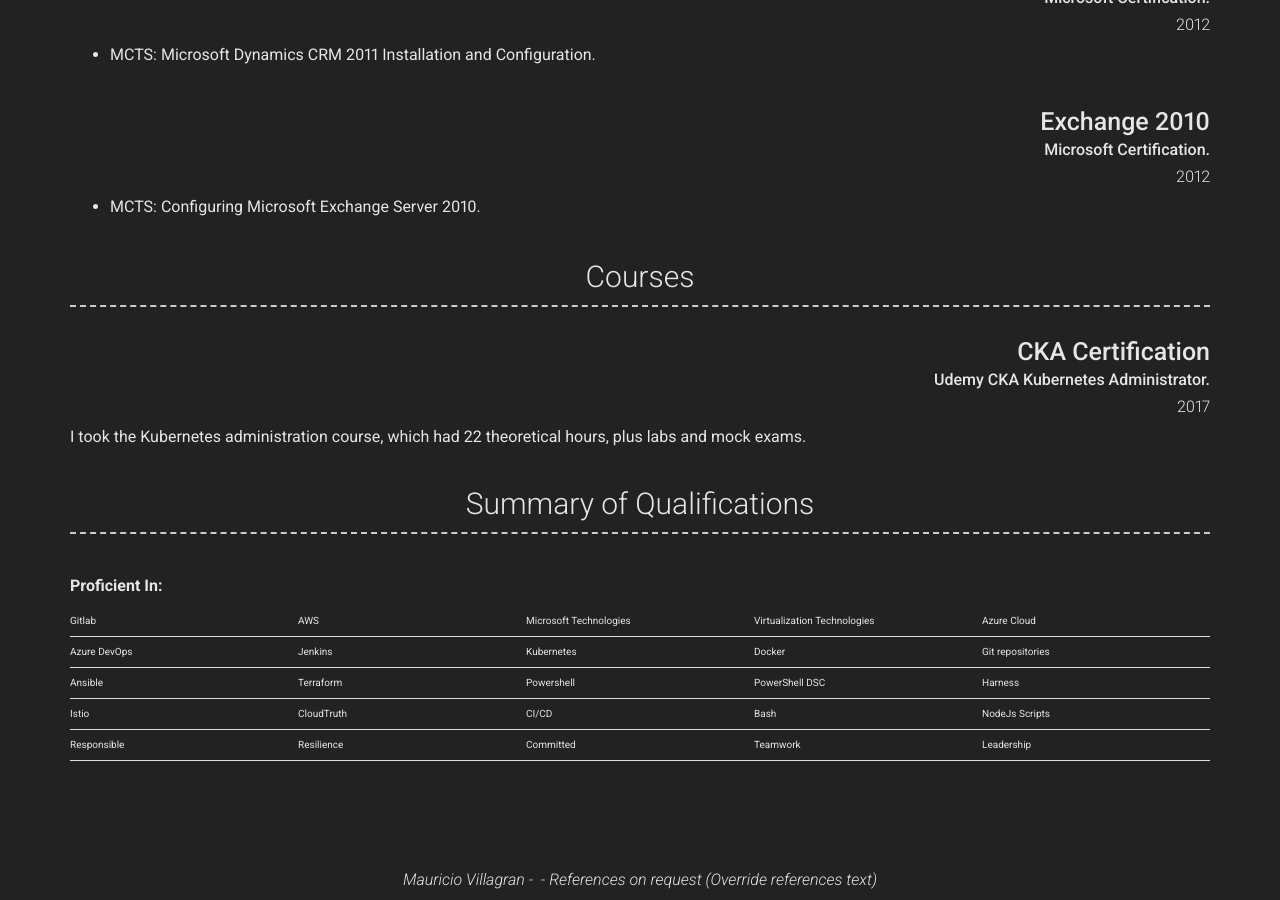
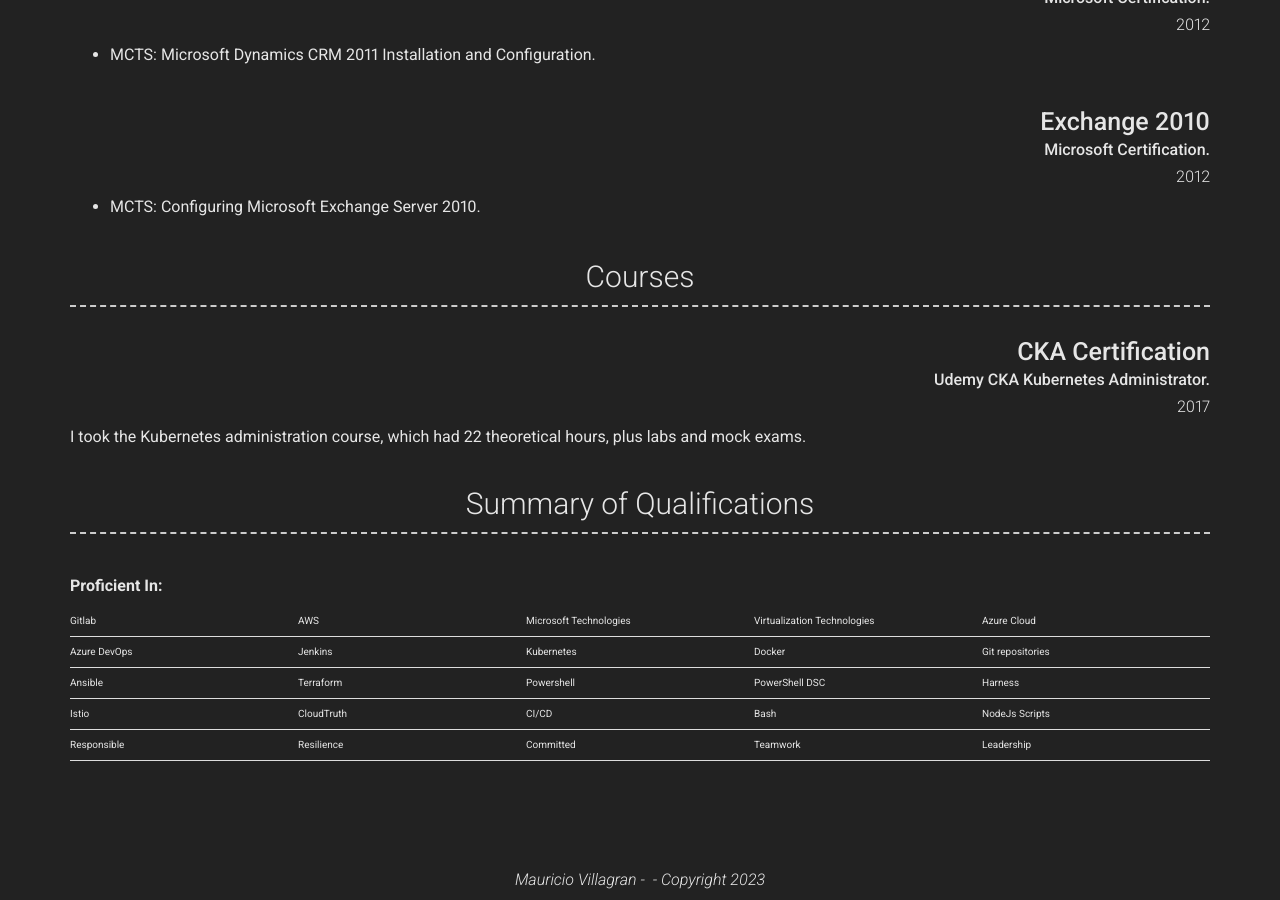
Before and after one commit to maurivg28/cv, a Jekyll site: the page built from index.md, in a window 1280 px wide and 900 px high, scrolled down 2581 px. Built offline with Jekyll 4.4.1, drawn with Linux system fonts in a browser that asks for light colours; nearby versions of some CDN libraries.

Commit message:
Update _config.yml

```diff
--- a/_config.yml
+++ b/_config.yml
@@ -201,7 +201,7 @@ content:
 
 # Footer
 footer_show_references: true
-references_title: References on request (Override references text)
+references_title: Copyright 2023
 
 # Build settings
 # theme: modern-resume-theme (Use this is you are hosting your resume yourself)
```
